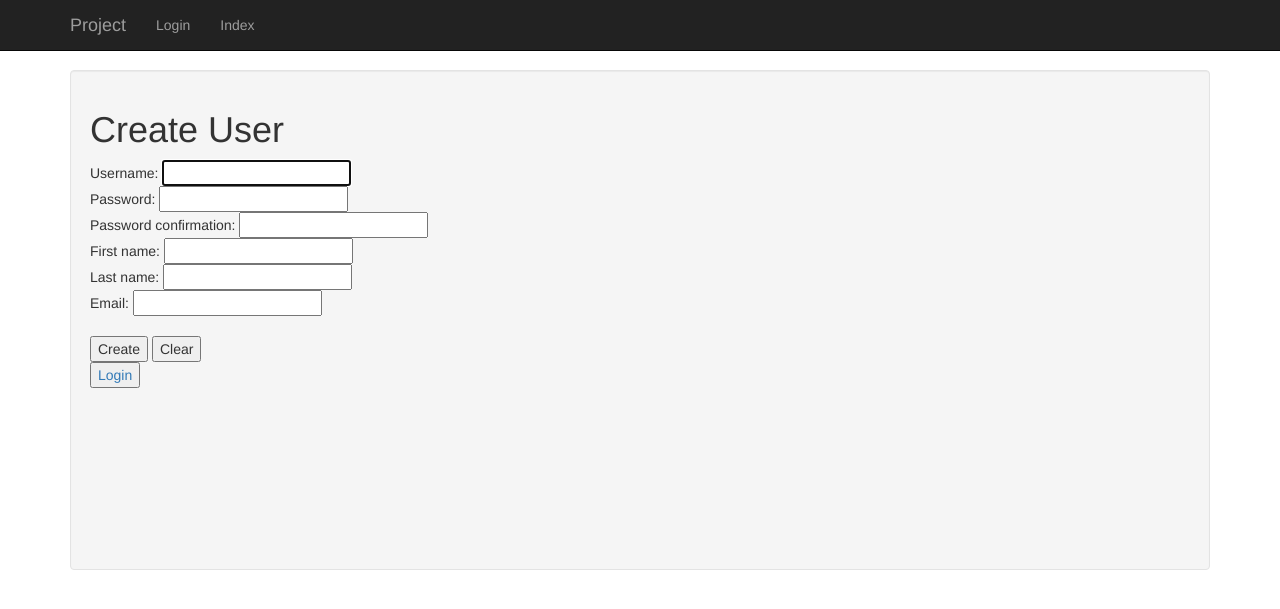
After one commit to argenisosorio/django-1.9.8-authentication, a Django app: page /create_user in a window 1280 px wide. The commit adds this page. Shown: the top 609 px of the page. Run offline with Django 3.2, Linux system fonts and the light colour scheme; some libraries are stand-ins or nearby versions.

Commit message:
Agregadas funciones para crear cuenta de usuario

```diff
--- a/base/templates/base/base.html
+++ b/base/templates/base/base.html
@@ -50,9 +50,16 @@
         </div>
         <div id="navbar" class="navbar-collapse collapse">
           <ul class="nav navbar-nav">
+            {% if request.user.is_authenticated %}
+            <li class="dropdown">
+              <a href="#" class="dropdown-toggle" data-toggle="dropdown" role="button" aria-haspopup="true" aria-expanded="false">Welcome {{user.username}} <span class="caret"></span></a>
+              <ul class="dropdown-menu">
+                <li><a href="{% url 'logout' %}">Logout</a></li>
+              </ul>
+            </li>
+            {% endif %}
             <li><a href="{% url 'login' %}">Login</a></li>
             <li><a href="{% url 'index' %}">Index</a></li>
-            <li><a href="{% url 'logout' %}">Logout</a></li>
           </ul>
         </div>
       </div>
--- a/static/css/theme.css
+++ b/static/css/theme.css
@@ -20,3 +20,7 @@ body {
 .body {
 	height: 500px;
 }
+
+#id_is_active {
+	display: none;
+}
--- /dev/null
+++ b/usuario/templates/usuario/create_user.html
@@ -0,0 +1,17 @@
+{% extends "base/base.html" %}
+{% block titulo %}Index{% endblock %}
+{% block cuerpo %}
+<h1>Create User</h1>
+<form action="" method="post"> {% csrf_token %}
+	Username: {{form.username}} <br />
+	Password: {{form.password1}} <br />
+		Password confirmation: {{form.password2}} <br />
+		First name: {{form.first_name}} <br />
+		Last name: {{form.last_name}} <br />
+		Email: {{form.email}} <br />
+		{{form.is_active}} <br />
+    <button type="submit">Create</button>
+	<button type="reset">Clear</button>
+</form>
+<a href="{% url 'login' %}"><button>Login</button></a>
+{% endblock %}
--- a/usuario/templates/usuario/login.html
+++ b/usuario/templates/usuario/login.html
@@ -2,8 +2,10 @@
 {% block titulo %}Login{% endblock %}
 {% block cuerpo %}
 <form class="form-signin" method='post' action=''>{% csrf_token %}
-	User: {{form.username}} <br />
+	Username: {{form.username}} <br />
 	Password: {{form.password}} <br />
 	<input type="submit" value="Login">
 </form>
+<h1>Register</h1>
+<a href="{% url 'create_user' %}"><button>Create user</button></a>
 {% endblock %}
--- a/usuario/templates/usuario/not_user.html
+++ b/usuario/templates/usuario/not_user.html
@@ -1,7 +1,7 @@
 {% extends "base/base.html" %}
 {% block titulo %}Error{% endblock %}
 {% block cuerpo %}
-	<h3>¡Incorrect credentials!</h3>
+	<h1>¡Incorrect credentials!</h1>
 	<br />
 	<a href="{% url 'login' %}">Login</a>
 {% endblock %}
--- a/usuario/templates/usuario/user_inactive.html
+++ b/usuario/templates/usuario/user_inactive.html
@@ -1,7 +1,7 @@
 {% extends "base/base.html" %}
 {% block titulo %}Error{% endblock %}
 {% block cuerpo %}
-	<h3>¡Inactive user!</h3>
+	<h1>¡Inactive user!</h1>
 	<br />
 	<a href="{% url 'login' %}">Login</a>
 {% endblock %}
--- /dev/null
+++ b/usuario/templates/usuario/user_success.html
@@ -0,0 +1,6 @@
+{% extends "base/base.html" %}
+{% block titulo %}User success{% endblock %}
+{% block cuerpo %}
+<h1>User success</h1>
+<a href="{% url 'login' %}">Login</a>
+{% endblock %}
--- a/usuario/urls.py
+++ b/usuario/urls.py
@@ -12,4 +12,6 @@ urlpatterns = [
 	url(r'^$', views.Login, name='login'),
 	url(r'^index/$', views.Index, name='index'),
 	url(r'^logout$', views.Logout, name='logout'),
+	url(r'^create_user$', views.Create_User, name='create_user'),
+	url(r'^user_success$', views.User_Success, name='user_success'),
 ]
--- a/usuario/views.py
+++ b/usuario/views.py
@@ -55,6 +55,34 @@ def Login(request):
 
 
 '''
+Función que permite crear usuarios, si la cuenta se creo con éxito
+se redirige a otra plantilla.
+'''
+def Create_User(request):
+    usuario = request.user
+    if request.method == 'POST':
+        form = MyRegistrationForm(request.POST)
+        if form.is_valid():
+            nuevo_usuario = form.save()
+            return HttpResponseRedirect('user_success')
+        else:
+            return HttpResponseRedirect('index')
+    args = {}
+    args['form'] = MyRegistrationForm()
+    return render(request, 'usuario/create_user.html', args)
+
+
+
+'''
+Vista de la plantilla que se muestra cuando la cuenta de usuario se creó correctamente.
+'''
+def User_Success(request):
+    usuario = request.user
+    return render_to_response('usuario/user_success.html', {'usuario':usuario}, context_instance=RequestContext(request))
+
+
+
+'''
 Vista de la plantilla principal, accede a esta luego de iniciar sesión.
 '''
 @login_required(login_url='login')
```
